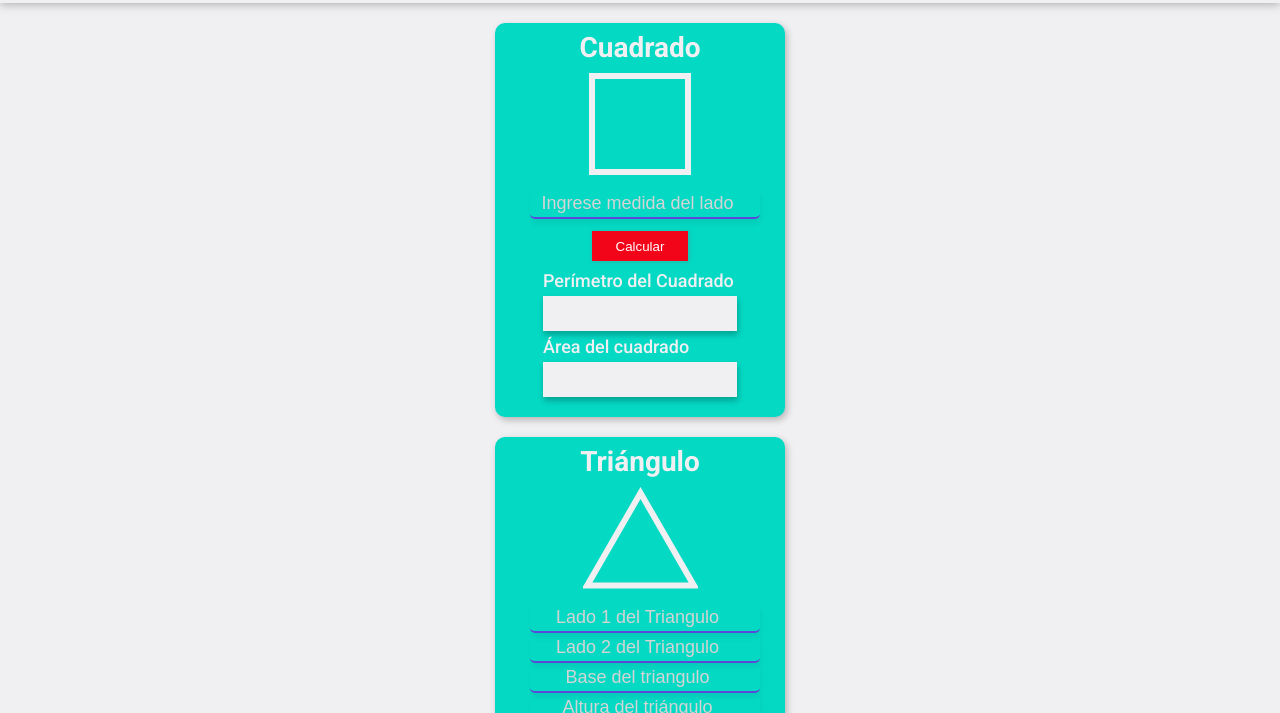
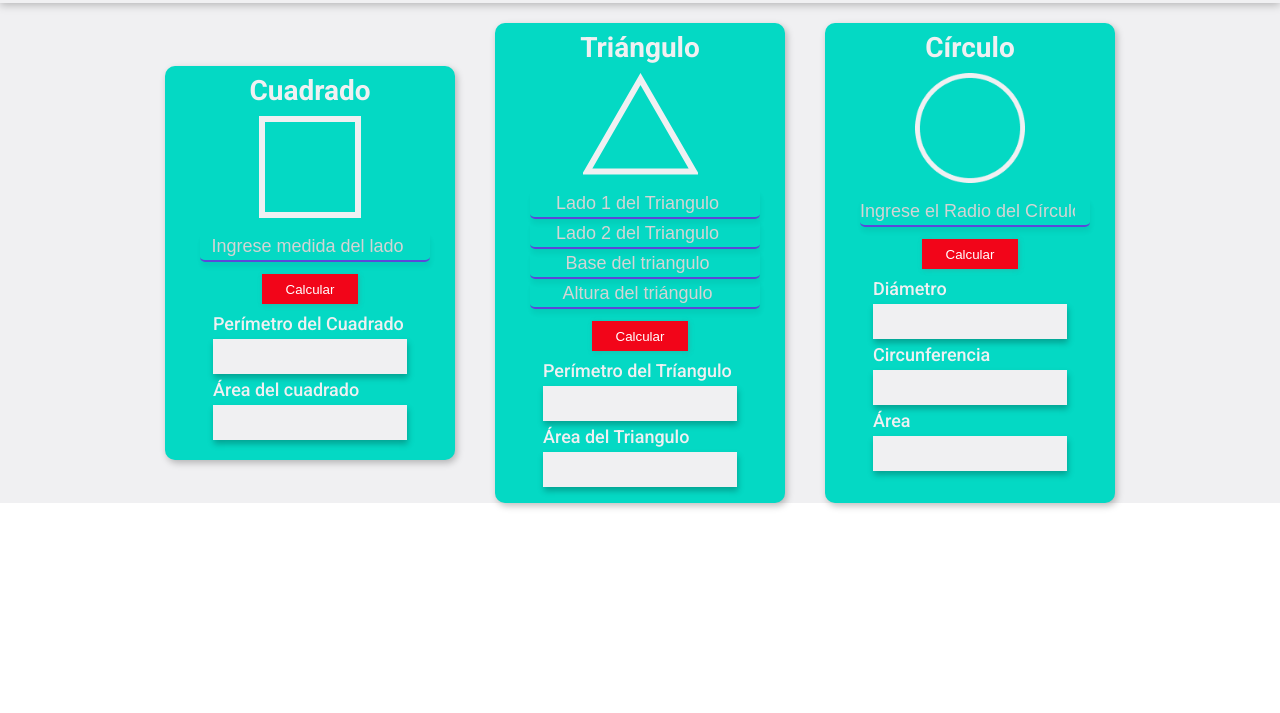
Before and after one commit to ErikJhonatan/JavaScript-Platzi, a plain HTML site: page index.html in a window 1280 px wide. Shown: the part 87-800 px from the top of the page. Drawn offline with Linux system fonts and the light colour scheme.

Commit message:
style: add desktop layout

```diff
--- /dev/null
+++ b/desktop.css
@@ -0,0 +1,19 @@
+main {
+    background-color: #F0F0F2;
+    display: flex;
+    justify-content: center;
+    width: 100%;
+    height: auto;
+    flex-direction: row;
+    flex-wrap: wrap;
+}
+main .main-cuadrado {
+    margin-right: 40px;
+    width: 290px;
+    height: 394px;
+}
+.main-triangulo{
+    margin-right: 40px;
+    width: 290px;
+    height: 480px;
+}
--- a/index.html
+++ b/index.html
@@ -10,6 +10,7 @@
     <link rel="preconnect" href="https://fonts.gstatic.com" crossorigin>
     <link href="https://fonts.googleapis.com/css2?family=Roboto:wght@400;500;700&display=swap" rel="stylesheet">
     <link rel="stylesheet" href="./tablet.css" media="screen and (min-width: 500px)">
+    <link rel="stylesheet" href="./desktop.css" media="screen and (min-width: 700px)">
 </head>
 <body>
     <header>
--- a/style.css
+++ b/style.css
@@ -15,7 +15,6 @@ header {
     background: #F0F0F2;
     justify-content: space-around;
     filter: drop-shadow(0px 2px 4px rgba(0, 0, 0, 0.25));
-
 }
 header .header-tittle {
     font-family: Roboto;
```
